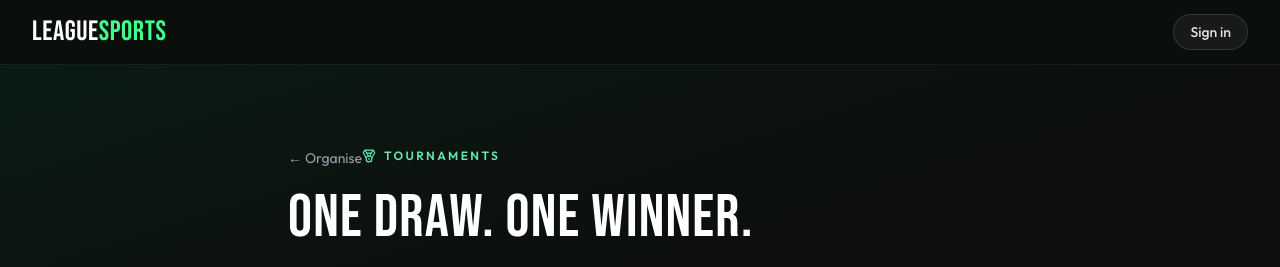
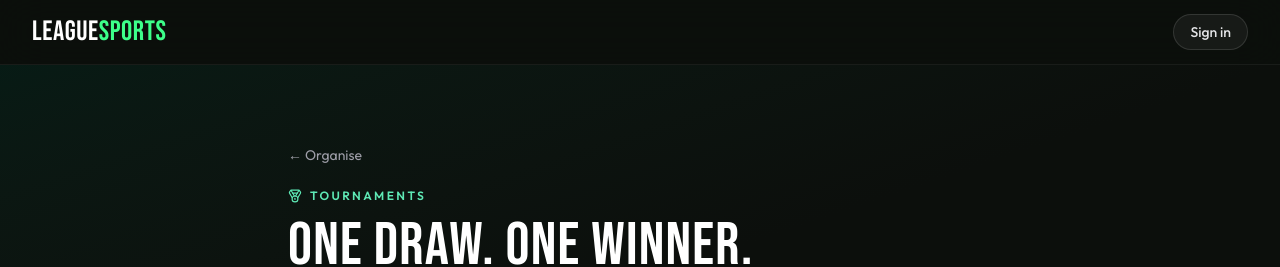
Before and after one commit to leaguesports/landing-page, a Next.js app: page /tournaments in a window 1280 px wide. Shown: the top 267 px of the page. Built offline with nearby package versions, Linux system fonts and the light colour scheme; no server answers.

Commit message:
Fix Organise back-link wrapping on team matches and tournaments
Keep the crumb on its own row above the page eyebrow.

Co-authored-by: brandonchadlange <brandonchadlange@users.noreply.github.com>

```diff
--- a/src/app/team-matches/page.tsx
+++ b/src/app/team-matches/page.tsx
@@ -26,7 +26,7 @@ export default async function TeamMatchesPage() {
         <div className="relative mx-auto max-w-3xl px-4 py-16 sm:px-6 sm:py-20 lg:px-8">
           <Link
             href={HUB_ORGANISE_HUB_HREF}
-            className="mb-5 inline-block text-sm text-zinc-400 transition-colors hover:text-white"
+            className="mb-5 block w-fit text-sm text-zinc-400 transition-colors hover:text-white"
           >
             ← Organise
           </Link>
--- a/src/app/tournaments/page.tsx
+++ b/src/app/tournaments/page.tsx
@@ -26,7 +26,7 @@ export default async function TournamentsPage() {
         <div className="relative mx-auto max-w-3xl px-4 py-16 sm:px-6 sm:py-20 lg:px-8">
           <Link
             href={HUB_ORGANISE_HUB_HREF}
-            className="mb-5 inline-block text-sm text-zinc-400 transition-colors hover:text-white"
+            className="mb-5 block w-fit text-sm text-zinc-400 transition-colors hover:text-white"
           >
             ← Organise
           </Link>
```
